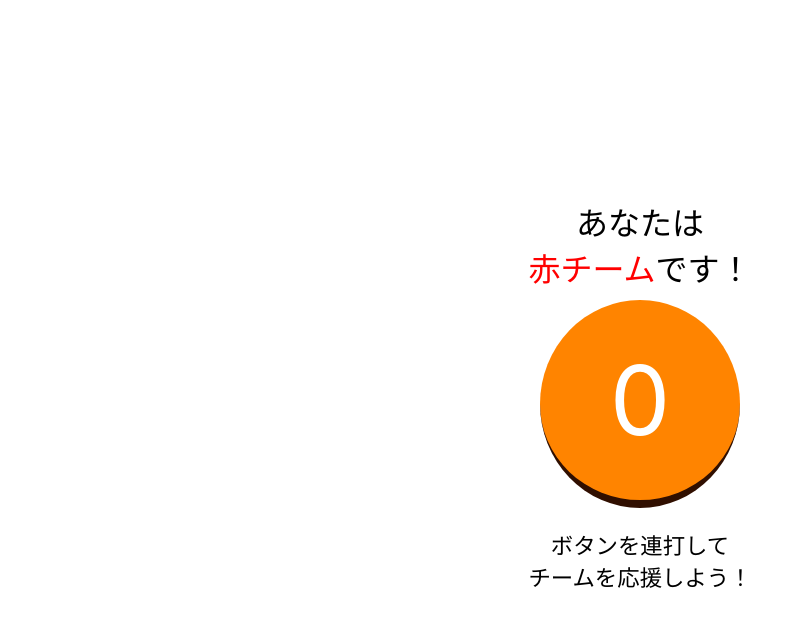
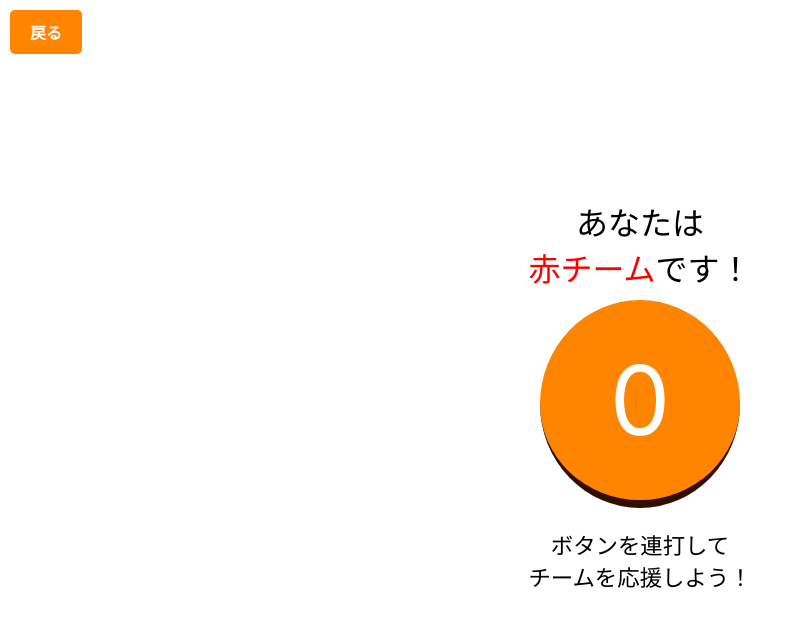
Before and after one commit to KoukiFurukawa/squat_squad, a React app in the folder squatSquad/: page /button in a window 1280 px wide. Shown: the top 626 px of the page, without its empty margins (0-795 px from the left). Built offline with nearby package versions, Linux system fonts and the light colour scheme; the HTML template or start-up script is replaced by a standard one.

Commit message:
連打ボタンコンポーネントに戻るボタンの実装

```diff
--- a/squatSquad/src/components/CounterButton/CounterButton.css
+++ b/squatSquad/src/components/CounterButton/CounterButton.css
@@ -4,6 +4,7 @@
   justify-content: center;
   align-items: center;
   height: 100vh;
+  position: relative;
 }
 
 .red-team {
@@ -56,3 +57,22 @@
 p {
   margin: 0;
 }
+
+.back-button {
+  position: absolute;
+  top: 10px;
+  left: 10px;
+  background-color: #ff8400;
+  color: #FFF;
+  border: none;
+  padding: 10px 20px;
+  font-size: 1em;
+  font-weight: bold;
+  cursor: pointer;
+  border-radius: 5px;
+  transition: background 0.3s;
+}
+
+.back-button:hover {
+  background-color: #e07400;
+}
--- a/squatSquad/src/components/CounterButton/CounterButton.tsx
+++ b/squatSquad/src/components/CounterButton/CounterButton.tsx
@@ -1,12 +1,12 @@
 import React, { useState } from 'react';
+import { useNavigate } from 'react-router-dom';
 import './CounterButton.css';
 
 const CounterButton: React.FC = () => {
-    //////////////////////
     const teamName = '赤';
-    //////////////////////
     const [count, setCount] = useState(0);
     const [isPressed, setIsPressed] = useState(false);
+    const navigate = useNavigate();
 
     const handleMouseDown = () => {
         setIsPressed(true);
@@ -20,10 +20,15 @@ const CounterButton: React.FC = () => {
         setCount(count + 1);
     };
 
+    const handleBackClick = () => {
+        navigate('/');
+    };
+
     const teamClass = teamName === '赤' ? 'red-team' : 'blue-team';
 
     return (
         <div className="container">
+            <button onClick={handleBackClick} className="back-button">戻る</button>
             <p className="main-message">
                 あなたは<br />
                 <span className={teamClass}>{teamName}チーム</span>です！
```
Also changed, not shown: squatSquad/static/js/main.js.
